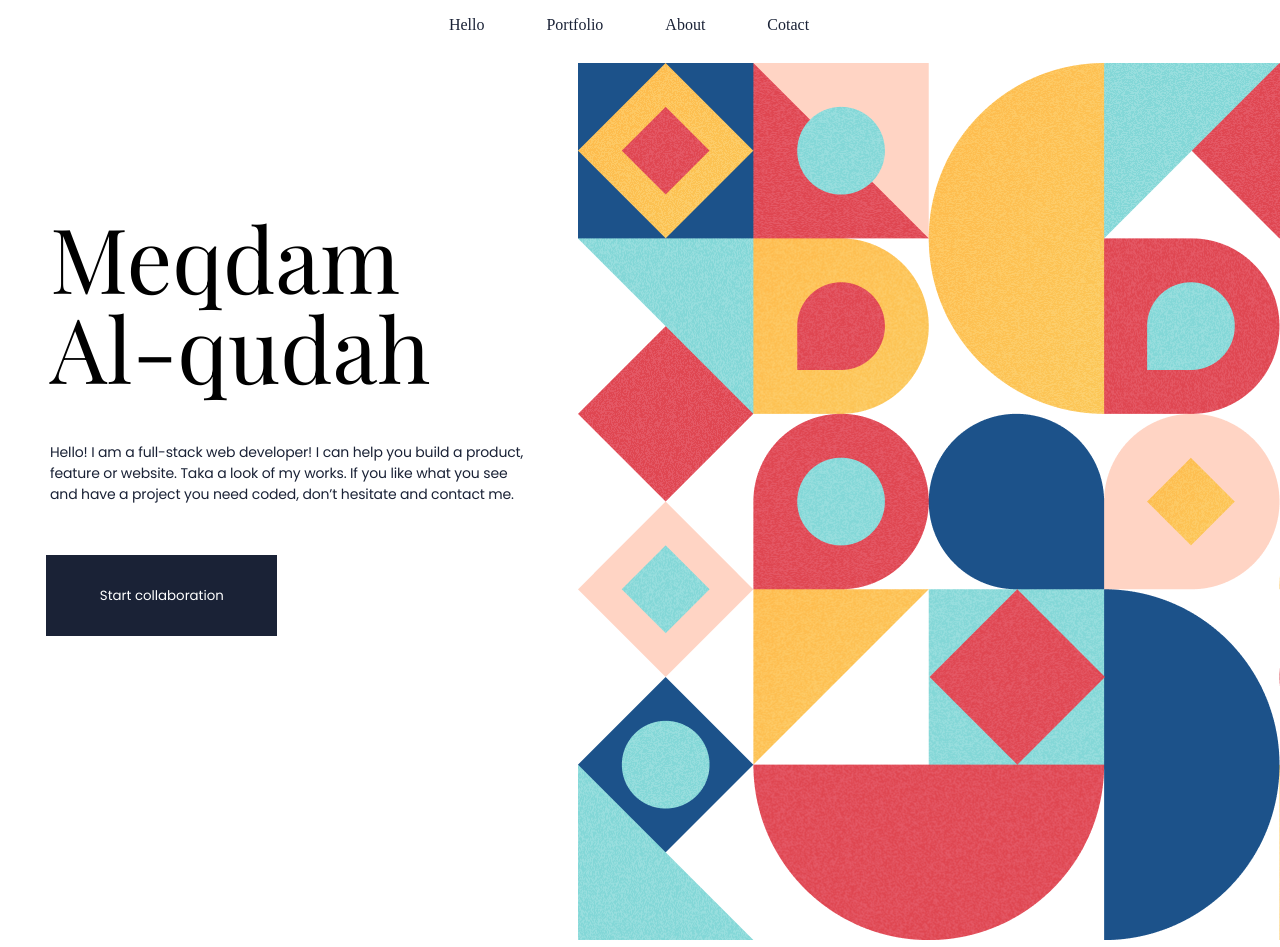
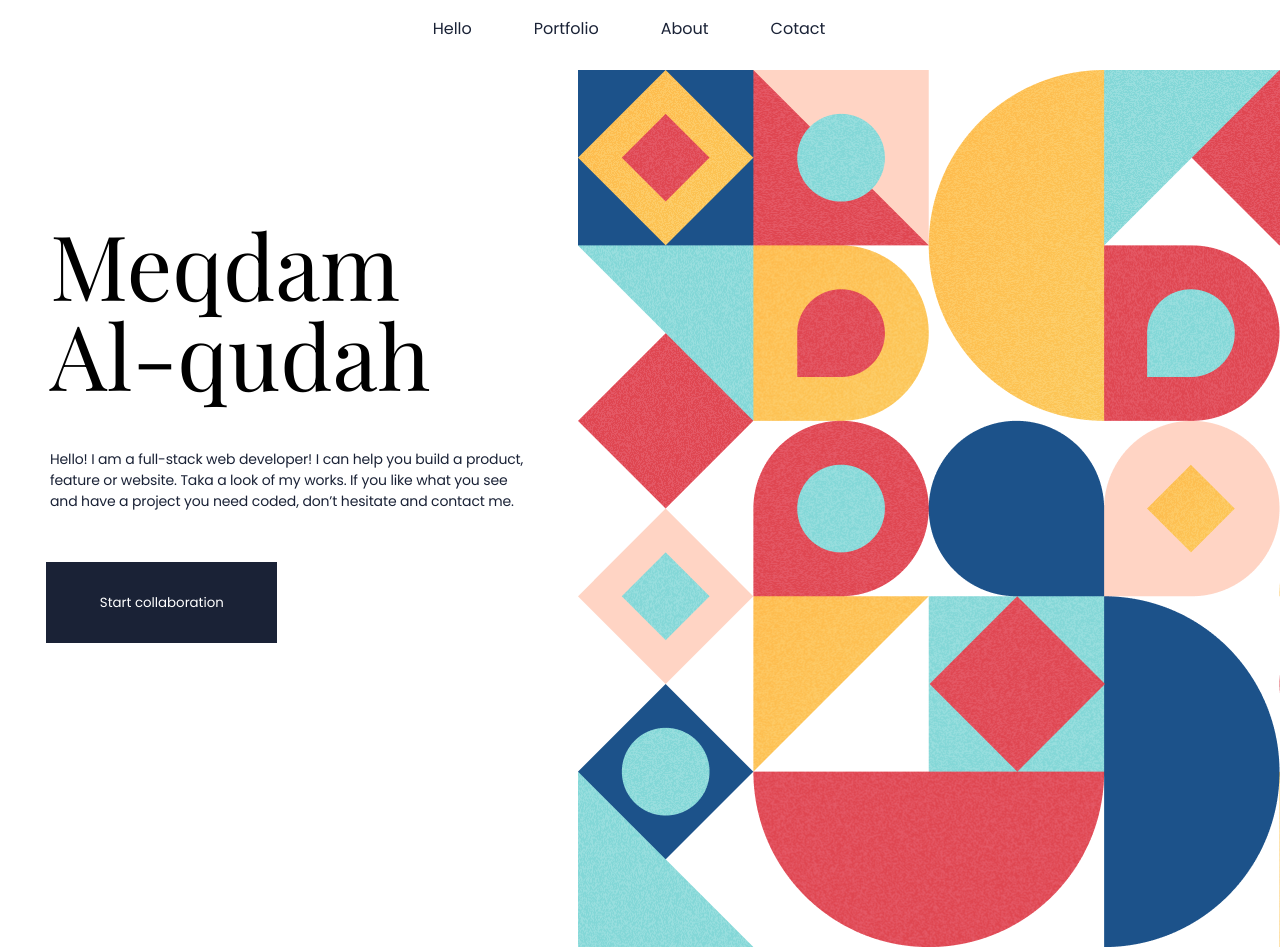
Before and after one commit to MeqdamAlqudah/Portfolio-setup-and-mobile-version-skeleton, a plain HTML site: page index.html in a window 1280 px wide. Shown: the top 947 px of the page. Drawn offline with nearby package versions, Linux system fonts and the light colour scheme.

Commit message:
Change the Desktop-head  links  font-family

```diff
--- a/queries.css
+++ b/queries.css
@@ -8,6 +8,12 @@
   header.mobile,
   .geometry.mobile {
     display: none;
+  }
+
+  .Desktop-head {
+    font-family: Poppins, sans-serif;
+    font-style: normal;
+    font-weight: normal;
   }
 
   .headline_2 h2 {
```
